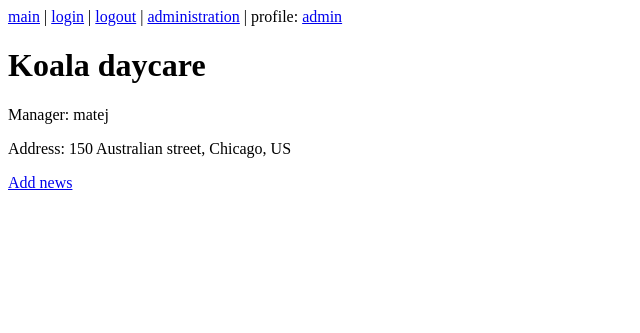
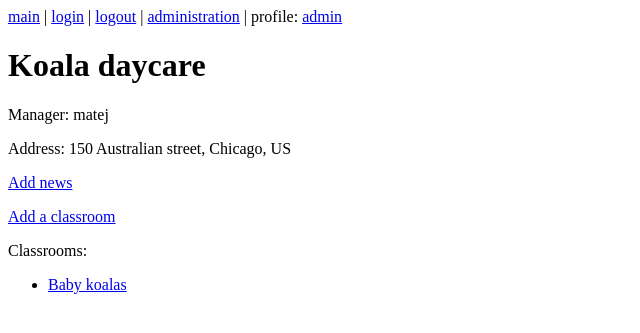
Before and after one commit to buypolarbear/childcare-app-1, a Django app: page /childcare/14/ in a window 1280 px wide. Shown: the top 333 px of the page, without its empty margins (0-640 px from the left). Run offline with Django 3.2, Linux system fonts and the light colour scheme; a user stored in the database is signed in; data comes from the database, SQL or seed files in the repository; both versions use the stored data as it was after the commit; data that the repository does not hold is empty; parts of the project's set-up code (start-up, migrations or seed data) failed here and were passed over; some libraries are stand-ins or nearby versions.

Commit message:
classroom

```diff
--- a/child/urls.py
+++ b/child/urls.py
@@ -1,4 +1,4 @@
-from django.conf.urls import patterns, url, include
+from django.conf.urls import patterns, url
 from child import views
 
 urlpatterns = patterns('',
--- a/childcare/models.py
+++ b/childcare/models.py
@@ -1,6 +1,6 @@
 from django.contrib.auth.models import User, Group
-from django.core.urlresolvers import reverse
 from django.db import models
+from child.models import Child
 from childcare import countries
 from utils.roles import roles_childcare_init_new
 from utils.slugify import unique_slugify
@@ -27,6 +27,7 @@ class Childcare(models.Model):
         permissions = (
             ('childcare_view', 'View childcare dashboard'),
             ('childcare_update', 'Update childcare settings'),
+            ('classroom_view', 'View classroom dashboard'),
         )
 
     def save(self, *args, **kwargs):
@@ -74,3 +75,24 @@ class ChildcareNews(models.Model):
 
     def get_absolute_url(self):
         return '/childcare/%s/news/%s' % (self.childcare.pk, self.pk)
+
+
+class Classroom(models.Model):
+    name = models.CharField(max_length=100)
+    description = models.CharField(max_length=255)
+    childcare = models.ForeignKey(Childcare)
+    teachers = models.ManyToManyField(User)
+
+    def __unicode__(self):
+        return self.name
+
+    def get_absolute_url(self):
+        return 'childcare/%s/classroom/%s' % (self.childcare.pk, self.pk)
+
+
+class ClassroomChildren(models.Model):
+    child = models.ForeignKey(Child)
+    classroom = models.ForeignKey(Classroom)
+    approved = models.BooleanField(default=False)
+    created = models.DateTimeField(auto_now_add=True)
+    modified = models.DateTimeField(auto_now=True)
--- a/childcare/urls.py
+++ b/childcare/urls.py
@@ -2,8 +2,15 @@ from django.conf.urls import patterns, url
 from childcare import views
 
 urlpatterns = patterns('',
+                       #childcare
                        url(r'^(?P<pk>\d+)/$', views.childcare),
                        url(r'^create/$', views.ChildcareCreate.as_view()),
+
+                       #newsboard
                        url(r'^(?P<pk>\d+)/news/create/$', views.childcare_news_create),
                        url(r'^(?P<childcare_id>\d+)/news/(?P<news_id>\d+)/$', views.childcare_news_detail),
+
+                       #classroom
+                       url(r'^(?P<childcare_id>\d+)/classroom/create/$', views.classroom_create),
+                       url(r'^(?P<childcare_id>\d+)/classroom/(?P<classroom_id>\d+)/$', views.classroom),
                        )
--- a/childcare/views.py
+++ b/childcare/views.py
@@ -4,8 +4,8 @@ from django.http import HttpResponseRedirect
 from django.shortcuts import get_object_or_404, render
 from django.views.generic import CreateView
 from guardian.decorators import permission_required_or_403
-from .forms import ChildcareCreateForm, ChildcareNewsCreateForm
-from .models import Childcare, ChildcareNews
+from .forms import ChildcareCreateForm, ChildcareNewsCreateForm, ClassroomCreateForm
+from .models import Childcare, ChildcareNews, Classroom
 
 
 class ChildcareCreate(CreateView):
@@ -30,7 +30,10 @@ class ChildcareCreate(CreateView):
 def childcare(request, pk):
     childcare = get_object_or_404(Childcare, pk=pk)
     childcare_news = ChildcareNews.objects.filter(childcare=childcare)
-    return render(request, 'childcare/childcare_detail.html', {'childcare': childcare, 'news_list': childcare_news})
+    classroom_list = Classroom.objects.filter(childcare=childcare)
+    return render(request, 'childcare/childcare_detail.html', {'childcare': childcare,
+                                                               'news_list': childcare_news,
+                                                               'classroom_list': classroom_list})
 
 
 @login_required
@@ -44,7 +47,6 @@ def childcare_news_create(request, pk):
             obj.author = request.user
             obj.childcare = childcare
             obj.save
-            #self.object = obj
             form.save(commit=True)
             return HttpResponseRedirect('/childcare/%s' % pk)
     else:
@@ -57,3 +59,27 @@ def childcare_news_create(request, pk):
 def childcare_news_detail(request, childcare_id, news_id):
     news = get_object_or_404(ChildcareNews, pk=news_id, childcare=childcare_id)
     return render(request, 'childcare/childcare_news_detail.html', {'news': news})
+
+
+@login_required
+@permission_required_or_403('childcare_view', (Childcare, 'pk', 'childcare_id'))
+def classroom_create(request, childcare_id):
+    if request.method == 'POST':
+        childcare = get_object_or_404(Childcare, pk=childcare_id)
+        form = ClassroomCreateForm(request.POST)
+        if form.is_valid():
+            obj = form.save(commit=False)
+            obj.childcare = childcare
+            obj.save
+            form.save(commit=True)
+            return HttpResponseRedirect('/childcare/%s' % childcare_id)
+    else:
+        form = ClassroomCreateForm()
+    return render(request, 'childcare/classroom_create.html', {'form': form})
+
+
+@login_required
+@permission_required_or_403('classroom_view', (Childcare, 'pk', 'childcare_id'))
+def classroom(request, childcare_id, classroom_id):
+    classroom = get_object_or_404(Classroom, pk=classroom_id)
+    return render(request, 'childcare/classroom_detail.html', {'classroom': classroom})
--- a/classroom/views.py
+++ /dev/null
@@ -1 +0,0 @@
-# Create your views here.
--- a/templates/childcare/childcare_detail.html
+++ b/templates/childcare/childcare_detail.html
@@ -1,14 +1,14 @@
 {% extends 'kindy3/base.html' %}
 {% load guardian_tags %}
 
-
-{% block title %}Vrtec {{ childcare.name }}{% endblock title %}
+{% block title %}{{ childcare.name }}{% endblock title %}
 
 {% block content %}
     <h1>{{ childcare.name }}</h1>
     <p>Manager: {{ childcare.manager }}</p>
     <p>Address: {{ childcare.street_address }}, {{ childcare.city }}, {{ childcare.country }}</p>
     <p><a href="news/create">Add news</a></p>
+    <p><a href="classroom/create">Add a classroom</a></p>
 
     {% if news_list %}
         <p>Childcare news:</p>
@@ -18,4 +18,13 @@
         {% endfor %}
         </ul>
     {% endif %}
+
+    {% if classroom_list %}
+        <p>Classrooms:</p>
+        <ul>
+        {% for classroom in classroom_list %}
+            <li><a href="classroom/{{ classroom.pk }}">{{ classroom }}</a></li>
+        {% endfor %}
+        </ul>
+    {% endif %}
 {% endblock content %}
--- a/utils/roles.py
+++ b/utils/roles.py
@@ -8,14 +8,20 @@ def roles_childcare_init_new(childcare_obj):
     # new role groups for childcare
     childcare_employees = Group.objects.get_or_create(name='%s: Employee' % childcare_obj.slug)[0]
     childcare_manager = Group.objects.get_or_create(name='%s: Manager' % childcare_obj.slug)[0]
+    childcare_teacher = Group.objects.get_or_create(name='%s: Teacher' % childcare_obj.slug)[0]
 
     assign_perm('childcare_view', childcare_manager, childcare_obj)
     assign_perm('childcare_update', childcare_manager, childcare_obj)
+    assign_perm('classroom_view', childcare_manager, childcare_obj)
 
     assign_perm('childcare_view', childcare_employees, childcare_obj)
+    assign_perm('classroom_view', childcare_employees, childcare_obj)
+
+    assign_perm('classroom_view', childcare_teacher, childcare_obj)
 
     childcare.models.GroupChildcare.objects.get_or_create(group=childcare_employees, childcare=childcare_obj)
     childcare.models.GroupChildcare.objects.get_or_create(group=childcare_manager, childcare=childcare_obj)
+    childcare.models.GroupChildcare.objects.get_or_create(group=childcare_teacher, childcare=childcare_obj)
     return True
 
 
```
Also changed, not shown: childcare/forms.py (+13 -4 lines), classroom/models.py (deleted, +0 -19 lines), classroom/tests.py (deleted, +0 -16 lines), templates/childcare/classroom_create.html (added, +12 -0 lines), templates/childcare/classroom_detail.html (added, +9 -0 lines), classroom/__init__.py (deleted), database.db.
